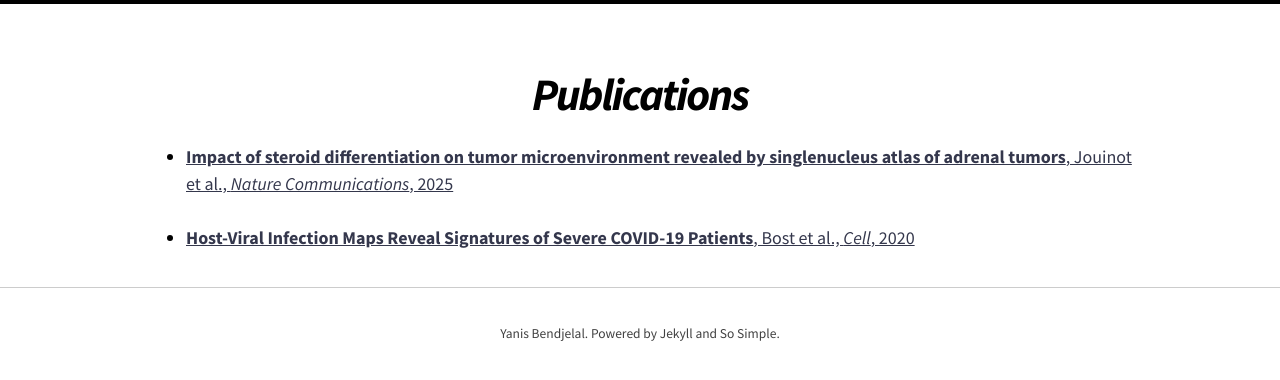
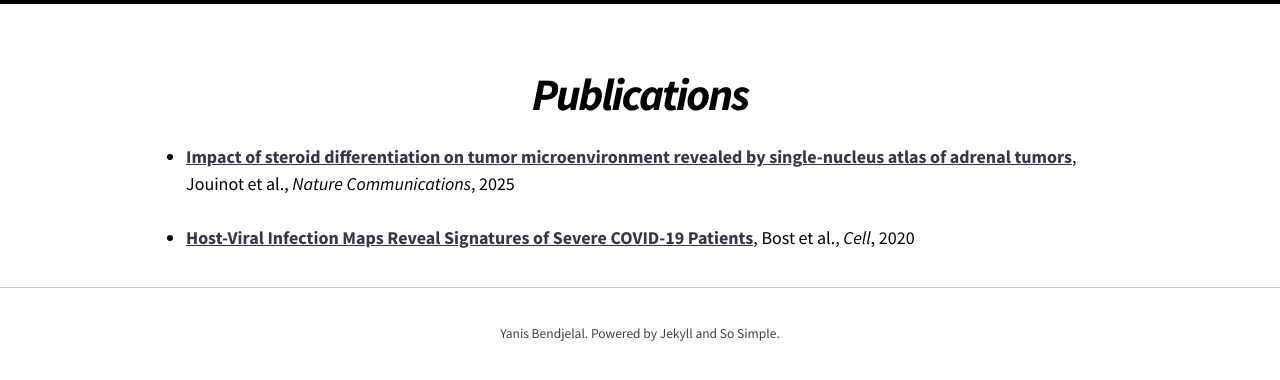
Before and after one commit to Bendjelal/bendjelal.github.io, a Jekyll site: the page built from docs/publications.md, in a window 1280 px wide. Shown: the top 380 px of the page. Built offline with Jekyll 4.4.1, drawn with Linux system fonts in a browser that asks for light colours; nearby versions of some CDN libraries.

Commit message:
Fix formatting of publication entries in markdown

```diff
--- a/docs/publications.md
+++ b/docs/publications.md
@@ -4,6 +4,6 @@ layout: page
 permalink: /recherche/
 ---
 
-* [**Impact of steroid differentiation on tumor microenvironment revealed by singlenucleus atlas of adrenal tumors**, Jouinot et al., *Nature Communications*, 2025](https://pmc.ncbi.nlm.nih.gov/articles/PMC12501071/pdf/41467_2025_Article_63912.pdf)
+* [**Impact of steroid differentiation on tumor microenvironment revealed by single-nucleus atlas of adrenal tumors**](https://pmc.ncbi.nlm.nih.gov/articles/PMC12501071/pdf/41467_2025_Article_63912.pdf), Jouinot et al., *Nature Communications*, 2025
 
-* [**Host-Viral Infection Maps Reveal Signatures of Severe COVID-19 Patients**, Bost et al., *Cell*, 2020](https://pmc.ncbi.nlm.nih.gov/articles/PMC7205692/)
+* [**Host-Viral Infection Maps Reveal Signatures of Severe COVID-19 Patients**](https://pmc.ncbi.nlm.nih.gov/articles/PMC7205692/), Bost et al., *Cell*, 2020
```
